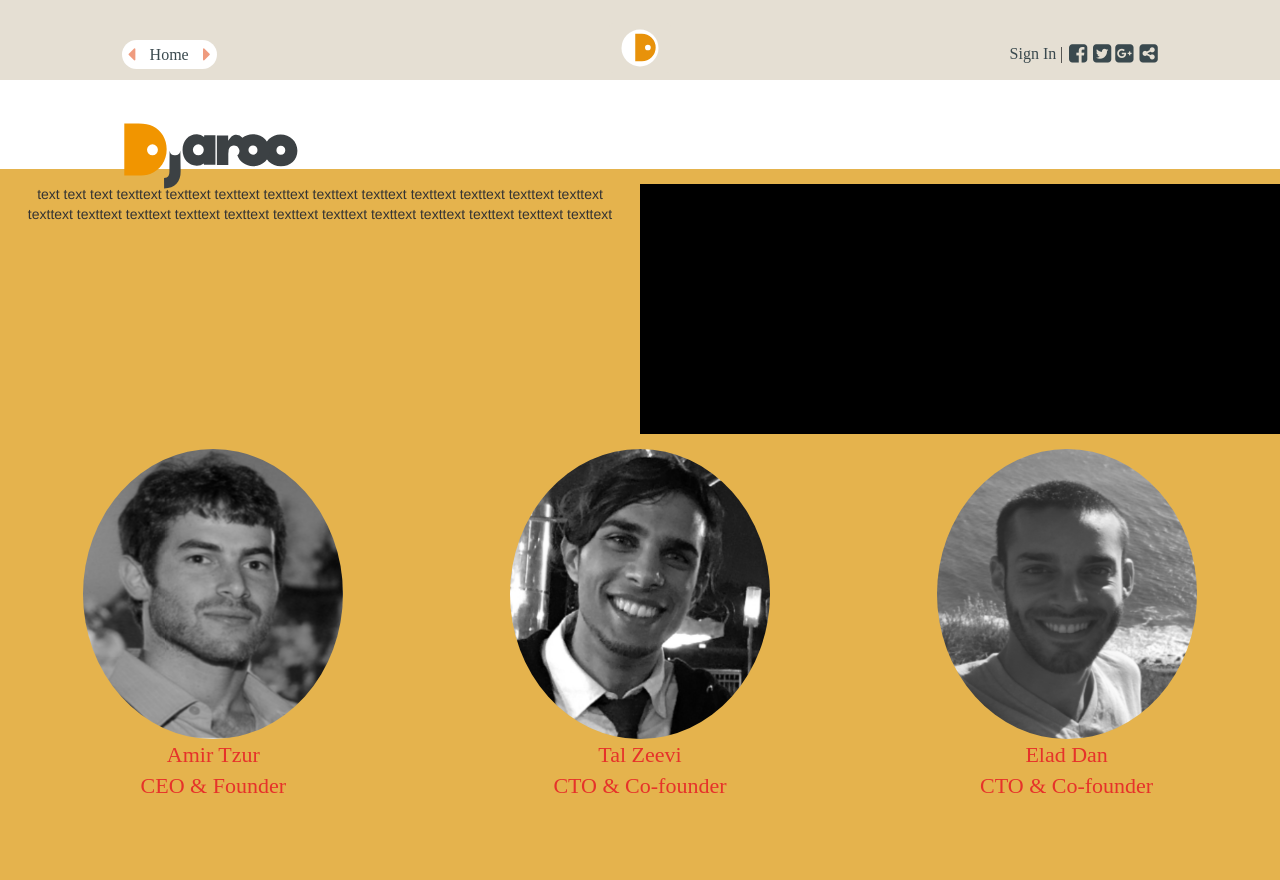
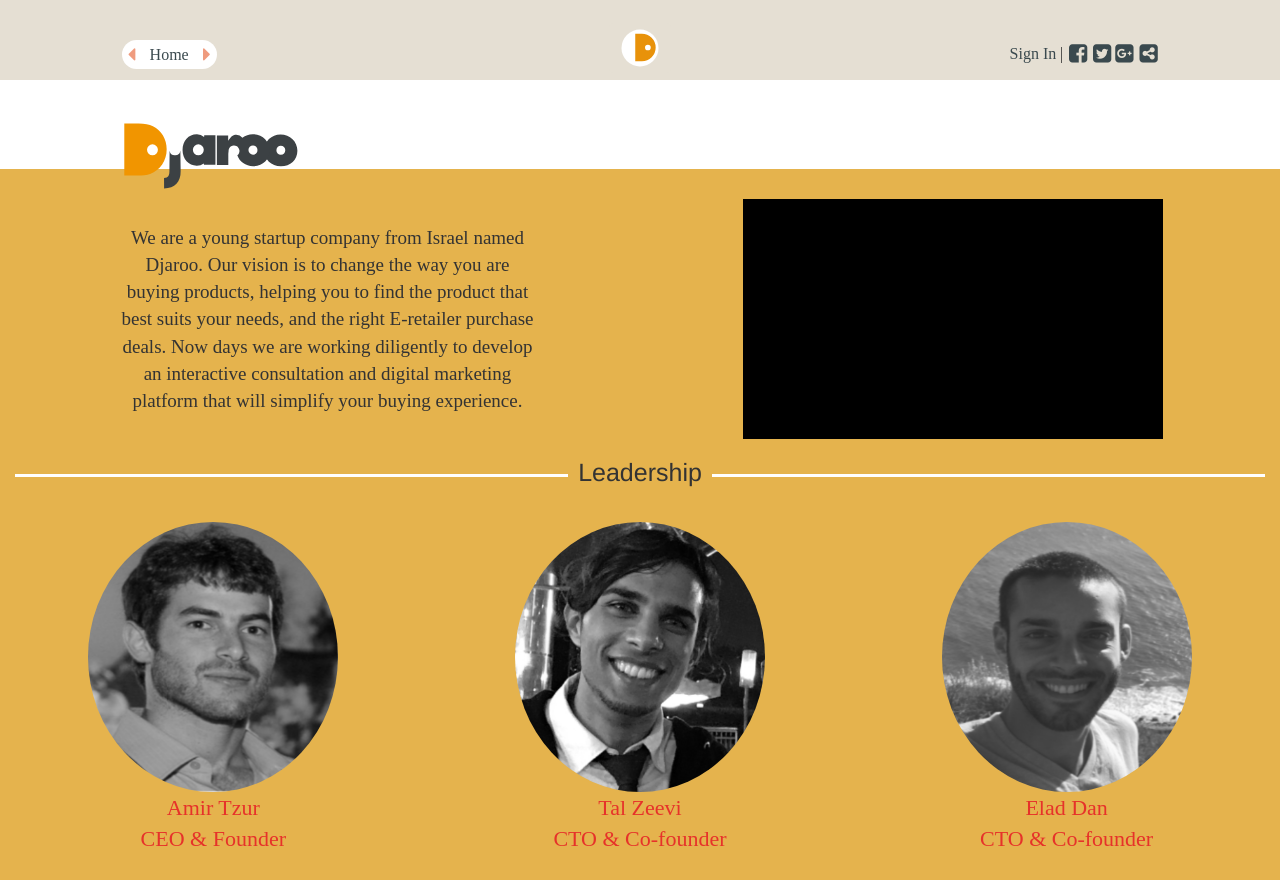
Before and after one commit to AmirTzur/Speciphi, a Django app: template templates/about.html in a window 1280 px wide. Before the commit the page ends 793 px from the top, so only its background shows below. Run offline with Django 3.2, Linux system fonts and the light colour scheme; the template is opened without the code that fills it, so the values that code supplies are empty; some libraries are stand-ins or nearby versions.

Commit message:
paragraph and video layout and sizes. separator line between 2 creen areas

```diff
--- a/djaroo/settings/local.py
+++ b/djaroo/settings/local.py
@@ -110,7 +110,8 @@ if settings.DEBUG:
     USE_TZ = True
 
     # Static files (CSS, JavaScript, Images)
-    # https://docs.djangoproject.com/en/1.8/howto/static-files/
+    # https://docs.djangoproject.com/en/1.8/howto/static
+    # -files/
 
     STATIC_URL = '/static/'
 
--- a/static_in_pro/our_static/css/about.css
+++ b/static_in_pro/our_static/css/about.css
@@ -1,9 +1,5 @@
 .container-fluid {
     background-color: #E5B34D;
-}
-
-div#co-founders_row, div#co-founders_row div.co-founder_circle {
-    /*display: block;*/
 }
 
 .co-founder_img {
@@ -11,12 +7,44 @@ div#co-founders_row, div#co-founders_row div.co-founder_circle {
     height: 240px;
     border-radius: 50%;
 }
+
 p.co-founder_title {
     font-family: "Bariol";
     font-size: 22px;
     color: rgb(230, 50, 42);
     margin-bottom: 25px;
 }
+
+p#company_paragraph {
+    width: 270px;
+    height: 190px;
+    margin: 0 auto 0 auto;
+    font-family: "Bariol";
+    font-size: 15px;
+}
+
+div#company_pic {
+    width: 270px;
+    height: 190px;
+    background-color: black;
+    margin: 0 auto 0 auto;
+
+}
+
+h2 {
+    width: 100%;
+    text-align: center;
+    border-bottom: 2px solid white;
+    line-height: 0.1em;
+    margin: 30px 0 30px;
+}
+
+h2 span {
+    background: #E5B34D;
+    padding: 0 10px;
+    font-size: 20px;
+}
+
 /*================ media queries==================*/
 
 /* Extra Small Devices, Phones */
@@ -30,11 +58,49 @@ p.co-founder_title {
         width: 230px;
         height: 250px;
     }
+
+    p#company_paragraph {
+        width: 320px;
+        height: 190px;
+        font-size: 16px;
+
+    }
+
+    div#company_pic {
+        width: 320px;
+        height: 190px;
+    }
+
 }
 
 /* Small Devices, Tablets */
 @media only screen and (min-width: 768px) {
+    div#company_description {
+        margin: 15px auto 15px auto;
+    }
 
+    p#company_paragraph {
+        width: 350px;
+        height: 190px;
+        padding-top: 15px;
+    }
+
+    div#company_pic {
+        width: 350px;
+        height: 190px;
+    }
+
+    h2 {
+        width: 100%;
+        text-align: center;
+        border-bottom: 3px solid white;
+        line-height: 0.1em;
+        margin: 30px 0 30px;
+    }
+
+    h2 span {
+        font-size: 25px;
+    }
 }
 
 /* Medium Devices, Desktops */
@@ -43,12 +109,36 @@ p.co-founder_title {
         width: 250px;
         height: 270px;
     }
+
+    p#company_paragraph {
+        width: 380px;
+        height: 240px;
+        padding-top: 30px;
+        font-size: 18px;
+    }
+
+    div#company_pic {
+        width: 380px;
+        height: 240px;
+    }
 }
 
 /* Large Devices, Wide Screens */
 @media only screen and (min-width: 1200px) {
     .co-founder_img {
-        width: 260px;
-        height: 290px;
+        width: 250px;
+        height: 270px;
+    }
+
+    p#company_paragraph {
+        width: 420px;
+        height: 240px;
+        padding-top: 25px;
+        font-size: 19px;
+    }
+
+    div#company_pic {
+        width: 420px;
+        height: 240px;
     }
 }
--- a/templates/about.html
+++ b/templates/about.html
@@ -12,22 +12,26 @@
     </head>
 
     <div class="container-fluid">
-
-        <div class="row">
+        <div id="company_description" class="row">
             <div class="col-xs-12 col-sm-6">
-                <p>
-                    text text text texttext texttext texttext texttext
-                    texttext texttext texttext texttext texttext texttext
-                    texttext texttext texttext texttext texttext texttext
-                    texttext texttext texttext texttext texttext texttext
+                <p id="company_paragraph">
+                    We are a young startup company from Israel named Djaroo. Our vision is to change the way you are
+                    buying products, helping you to find the product that best suits your needs, and the right
+                    E-retailer purchase deals.
+                    Now days we are working diligently to develop an interactive consultation and digital marketing
+                    platform that will simplify your buying experience.
                 </p>
             </div>
-            <div class="col-xs-12 col-sm-6" style="background-color: black; height: 250px;">
+            <div class="col-xs-12 col-sm-6">
+                <div id="company_pic">
 
+                </div>
             </div>
+        </div>
 
-        </div>
-        <div class="row">
+        <h2><span>Leadership</span></h2>
+
+        <div id="co-founders_description" class="row">
             <div class="col-xs-12 col-sm-4">
                 <img class="co-founder_img" src="{% static 'img/co-founders/AmirTzur.PNG' %}">
                 <p class="co-founder_title">Amir Tzur<br>CEO & Founder</p>
```
